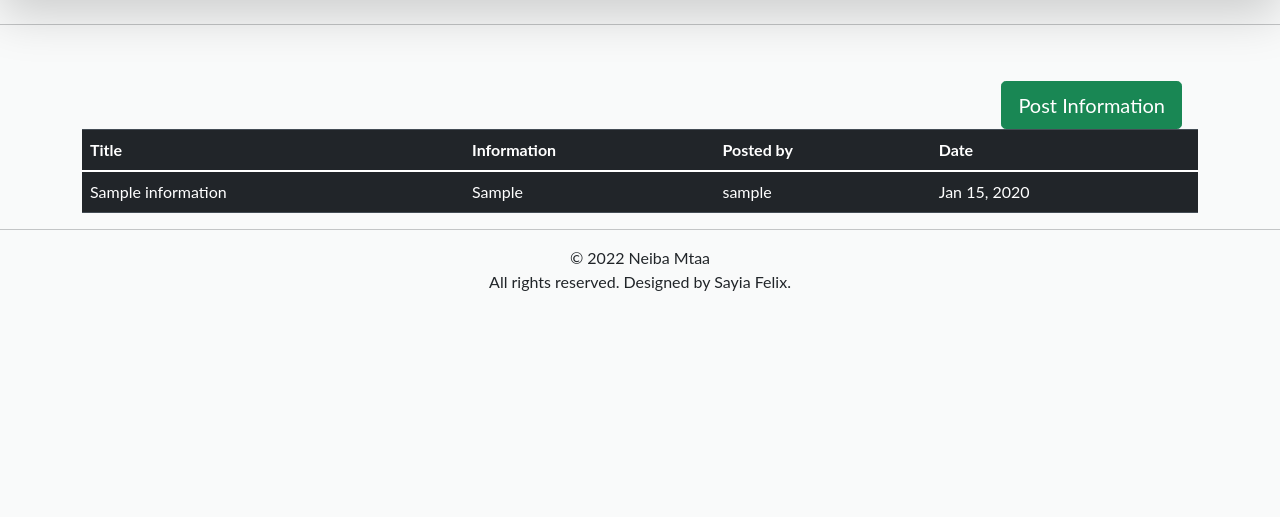
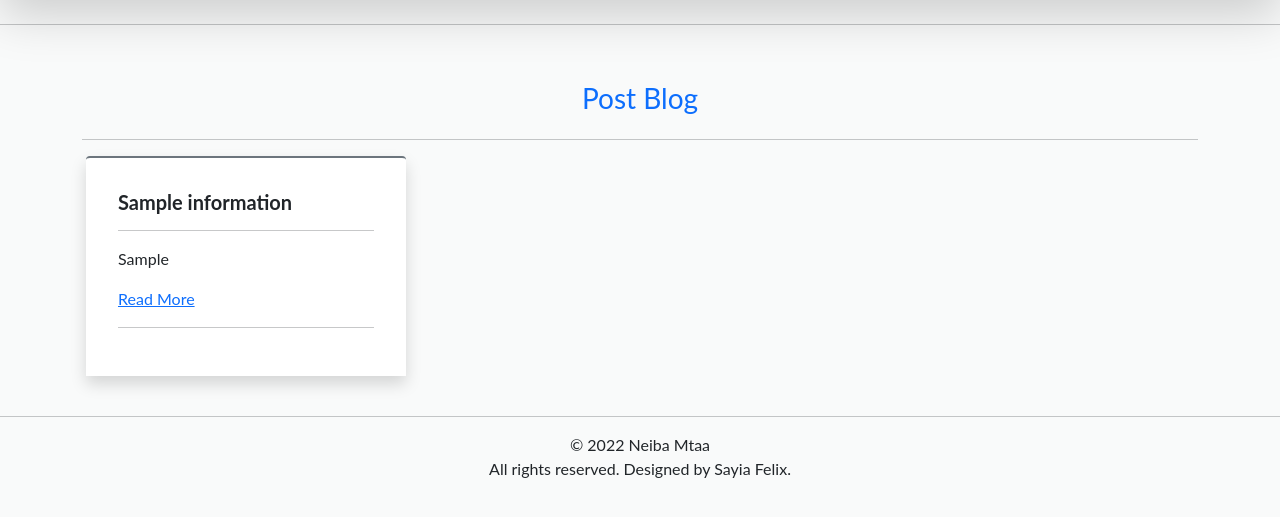
Before and after one commit to SayiaFelix/Mtaa-HOOD, a Django app: page /information in a window 1280 px wide. Shown: the part 88-605 px from the top of the page. Run offline with Django 3.2, Linux system fonts and the light colour scheme; a user stored in the database is signed in; tables that the repository leaves empty hold one stand-in row (values such as "Sample post"); grey boxes marked "Sample" are stand-in pictures; some libraries are stand-ins or nearby versions; some web fonts are replaced.

Commit message:
styling post

```diff
--- a/mtaaHud/templates/Hood/info.html
+++ b/mtaaHud/templates/Hood/info.html
@@ -5,48 +5,58 @@
 {% block content %}
 <div class="container">
     <div class="text-center mt-5 mb-2 mx-auto">
-        <a href="{% url 'add_info' %}">
-            <button class="btn btn-lg btn-success">Post Information</button>
-        </a>
+         <a class=" text-primary dropdown-item fs-3 btn btn-outline-secondary btn-lg" href="{% url 'add_info' %}">Post Blog</a>
+        {% comment %} <a href="{% url 'add_info' %}">
+            <button class="btn btn-lg btn-success">
+                Post Blog</button>
+        </a>  {% endcomment %}
     </div>
-    <table class="table table-dark">
-        <thead>
-            <tr>
-                <th scope="col">Title</th>
-                <th scope="col">Information</th>
-                <th scope="col">Posted by</th>
-                <th scope="col">Date</th>
-            </tr>
-        </thead>
-        <tbody>
+    <hr>
+    <div class="row">
           {% for info in informations %}
-            <tr data-toggle="modal" data-target="#{{info.id}}">
-                <td>{{info.title}}</td>
-                <td>{{info.information|safe|truncatechars:85}}</td>
-                <td>{{info.user}}</td>
-                <td>{{info.post_date|date:"M d, Y"}}</td>
-            </tr>
+        <div style="width: 20rem;" class="col-3 shadow p-3 mb-4 bg-body rounded-top border-top border-2 border-secondary ml-3" style="border-radius:10px;">
+
+            <div class="card-body">
+                <h5 class="card-title"> <b>{{info.title}}</b></h5>
+                <hr>
+                <p class="card-text">{{info.information|safe|truncatechars:20}}</p>
+                <a href="" data-target="#extraModal{{info.id}}" data-toggle="modal" class="card-link">Read More </a>
+                <hr>
+            </div>
+        </div>
+      <br>
+{% endfor %}
+</div>
+
+    </div>
+
+
+{% for info in informations %}
 <!-- Modal -->
-            <div class="modal fade" id="{{info.id}}" tabindex="-1" role="dialog" aria-labelledby="exampleModalCenterTitle" aria-hidden="true">
-                <div class="modal-dialog modal-dialog-centered" role="document">
-                    <div class="modal-content text-center">
-                        <div class="modal-header text-center">
-                            <h3 class="text-center">{{info.title}}</h3>
+<div class="modal fade" id="extraModal{{info.id}}" tabindex="-1" role="dialog" aria-labelledby="extraModalLabel" aria-hidden="true">
+  <div class="modal-dialog" role="document">
+    <div class="modal-content">
+      <div class="modal-header">
+        <h4 class="modal-title" id="exampleModalLongTitle"> <b> {{info.title}}</b></h4>
+        <button type="button" class="close" data-dismiss="modal" aria-label="Close">
+          <span aria-hidden="true">&times;</span>
       </div>
       <div class="modal-body">
         <img class="card-img-top" class="img-responsive" src="{{info.info_photo.url}}" data-target="#extraModal{{info.id}}" data-toggle="modal" size="80px200">
-                            <p class="pmodal">{{info.information|safe}}</p>
+        <br>
+        <hr>
+        <p class="card-text"> <b> </b>  {{info.information|safe}} </p>
+
+        <label>Posted on: <b> {{info.post_date|date:"M d, Y"}}</b></label>
+         <h5>Posted by :<b>{{info.user}}</b></h5>
+         <h5 class="card-subtitle mb-2 text-dark">Mtaa: {{info.neighbourhood}}</h5>
+        <hr>
+        <div class="modal-footer">
+          <button type="button" class="btn btn-outline-secondary" data-dismiss="modal">Close</button>
         </div>
-                        <div class="modal-footer" style="display:block;">
-
-                            <p><span style="font-weight:bold;">Posted on:</span>
-                                {{info.post_date|date:"M d, Y"}}</p>
       </div>
     </div>
   </div>
 </div>
  {% endfor %}
-        </tbody>
-    </table>
-</div>
 {% endblock %}
--- a/mtaaHud/templates/Hood/view_post.html
+++ b/mtaaHud/templates/Hood/view_post.html
@@ -9,7 +9,7 @@
     <h6 class="card-subtitle mb-2 text-muted text-center">Posted by {{blog.username}}</h6>
 
   <div class="card">
-     <img class="card-img-top" src="{{blog.image.url}}" alt="post photo" class="img-fluid"  style="border-radius: 10px; box-shadow: 5px 5px 10px rgba(3,3,3,0.7);">
+     <img class="card-img-top" src="{{blog.info_photo.url}}" alt="post photo" class="img-fluid"  style="border-radius: 10px; box-shadow: 5px 5px 10px rgba(3,3,3,0.7);">
     {% comment %} <img class="card-img-top" src="{{blog.photo.url}}"> {% endcomment %}
 
     <div class="card-body">
```
Lines whose indentation alone changed are shown as unchanged.
